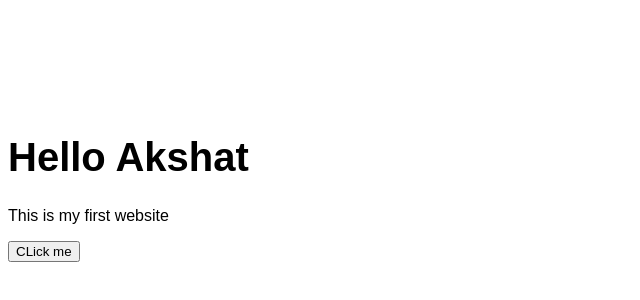
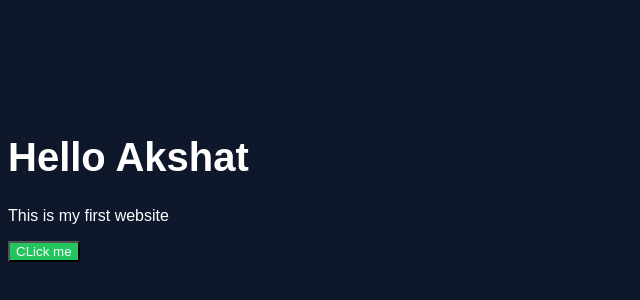
Before and after one commit to hitomogger67/my-first-website, a plain HTML site: page index.html in a window 1280 px wide. Shown: the whole page, without its empty margins (0-640 px from the left). Drawn offline with Linux system fonts and the light colour scheme.

Commit message:
Update index.html

```diff
--- a/index.html
+++ b/index.html
@@ -5,8 +5,8 @@
     <title>My first website</title>
     <meta name="Viewport" content="width=device-width, initial-scale=1.0">
     <style>
-        body{background-colour:#0f172a;
-        colour:white;
+        body{background-color:#0f172a;
+        color:white;
         font-family:arial;
         padding-top:100px;
         }
@@ -14,15 +14,15 @@
            font-size: 40px;
         }
         button{
-        background-colour:#22c55e;
+        background-color:#22c55e;
         border:none
         padding:12px 20px;
-        colour: white;
+        color: white;
         font-sixe:16px
         border-radius:8px
         }
         button:hover{
-               background-colour : #16a34a;
+               background-color : #16a34a;
         }
     </style>
 </head>
```
